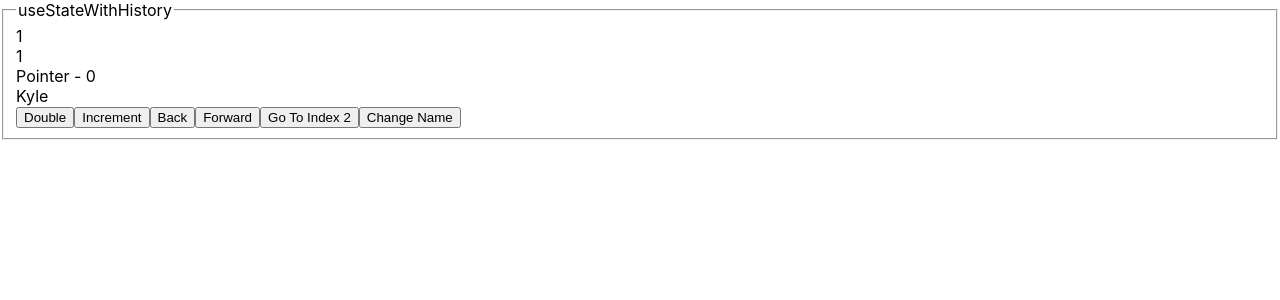
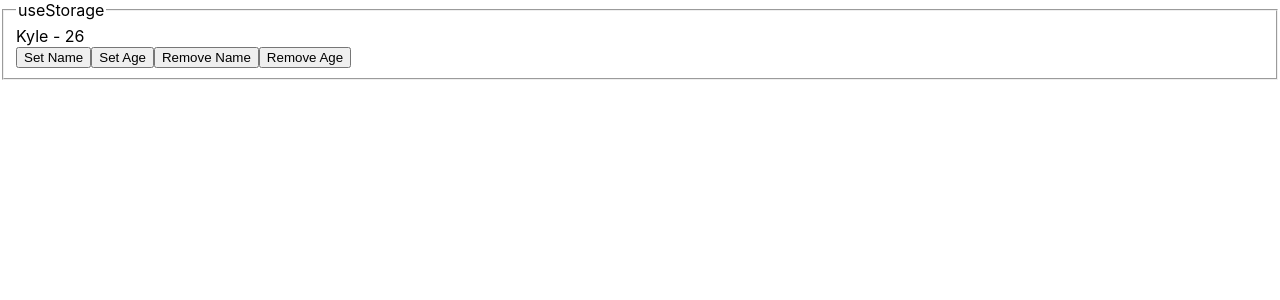
Before and after one commit to george-w-boo/custom-hooks, a React (Create React App) app: page / in a window 1280 px wide. Shown: the top 300 px of the page. Built offline with nearby package versions, Linux system fonts and the light colour scheme.

Commit message:
adds useStorage

```diff
--- a/src/App.js
+++ b/src/App.js
@@ -1,7 +1,7 @@
 import Toggle from "./components/ToggleValue";
 import Timeout from "./components/Timeout";
 import UpdateEffect from "./components/UpdateEffect";
-import LocaleStorage from "./components/LocalStorage";
+import Storage from "./components/Storage";
 import LoggerUpdate from "./components/LoggerUpdate";
 import Debounce from "./components/Debounce";
 import ArrayComponent from "./components/useArray";
@@ -11,15 +11,15 @@ import StateWithHistory from "./components/StateWithhistory";
 function App() {
   return (
     <>
-      {/* <LoggerUpdate />
-      <LocaleStorage />
-      <Toggle />
+      {/* <LoggerUpdate /> */}
+      <Storage />
+      {/* <Toggle />
       <Timeout />
       <Debounce />
       <UpdateEffect />
       <ArrayComponent />
-      <Previous /> */}
-      <StateWithHistory />
+      <Previous />
+      <StateWithHistory /> */}
     </>
   );
 }
--- a/src/components/LocalStorage.jsx
+++ /dev/null
@@ -1,18 +0,0 @@
-import { useLocaleStorage } from '../customHooks/useLocaleStorage';
-import Card from './common/Card';
-
-const LocaleStorage = () => {
-  const [value, setValue] = useLocaleStorage("name", { name: "initial" });
-
-  const handleValue = () => {
-    setValue({ name: Math.random() * 350 });
-  };
-
-  return (
-    <Card legend="useLocaleStorage">
-      <p onClick={handleValue}>From local storage: {value.name}</p>
-    </Card>
-  )
-}
-
-export default LocaleStorage;
--- a/src/components/StateWithhistory.jsx
+++ b/src/components/StateWithhistory.jsx
@@ -21,7 +21,7 @@ export default function StateWithHistory() {
       </button>
       <button onClick={back}>Back</button>
       <button onClick={forward}>Forward</button>
-      <button onClick={() => go(-1)}>Go To Index 2</button>
+      <button onClick={() => go(2)}>Go To Index 2</button>
       <button onClick={() => setName("John")}>Change Name</button>
     </Card>
   )
--- /dev/null
+++ b/src/components/Storage.jsx
@@ -0,0 +1,19 @@
+import { useSessionStorage, useLocalStorage } from "../customHooks/useStorage";
+import Card from '../components/common/Card';
+
+export default function Storage() {
+  const [name, setName, removeName] = useSessionStorage("name", "Kyle")
+  const [age, setAge, removeAge] = useLocalStorage("age", 26)
+
+  return (
+    <Card legend="useStorage">
+      <div>
+        {name} - {age}
+      </div>
+      <button onClick={() => setName("John")}>Set Name</button>
+      <button onClick={() => setAge(40)}>Set Age</button>
+      <button onClick={removeName}>Remove Name</button>
+      <button onClick={removeAge}>Remove Age</button>
+    </Card>
+  )
+}
--- a/src/customHooks/useLocaleStorage.js
+++ /dev/null
@@ -1,23 +0,0 @@
-import { useState, useEffect } from "react";
-
-function getSavedValue(key, initialValue) {
-  const savedValue = JSON.parse(localStorage.getItem(key));
-
-  if (savedValue) return savedValue;
-
-  if (initialValue instanceof Function) return initialValue();
-
-  return initialValue;
-}
-
-export const useLocaleStorage = (key, initialValue) => {
-  const [value, setValue] = useState(() => {
-    return getSavedValue(key, initialValue);
-  });
-
-  useEffect(() => {
-    localStorage.setItem(key, JSON.stringify(value));
-  }, [value, key]);
-
-  return [value, setValue];
-};
--- /dev/null
+++ b/src/customHooks/useStorage.js
@@ -0,0 +1,35 @@
+import { useState, useEffect, useCallback } from "react";
+
+const useStorage = (key, initialValue, storeObject) => {
+  const [value, setValue] = useState(() => {
+    if (storeObject.getItem(key)) return JSON.parse(storeObject.getItem(key));
+
+    if (typeof initialValue === "function") {
+      return initialValue();
+    }
+
+    return initialValue;
+  });
+
+  useEffect(() => {
+    if (value === undefined) {
+      storeObject.removeItem(key);
+    } else {
+      storeObject.setItem(key, JSON.stringify(value));
+    }
+  }, [key, value, storeObject]);
+
+  const removeValue = useCallback(() => {
+    setValue(undefined);
+  }, []);
+
+  return [value, setValue, removeValue];
+};
+
+export const useSessionStorage = (key, initialValue) => {
+  return useStorage(key, initialValue, window.sessionStorage);
+};
+
+export const useLocalStorage = (key, initialValue) => {
+  return useStorage(key, initialValue, window.localStorage);
+};
```
